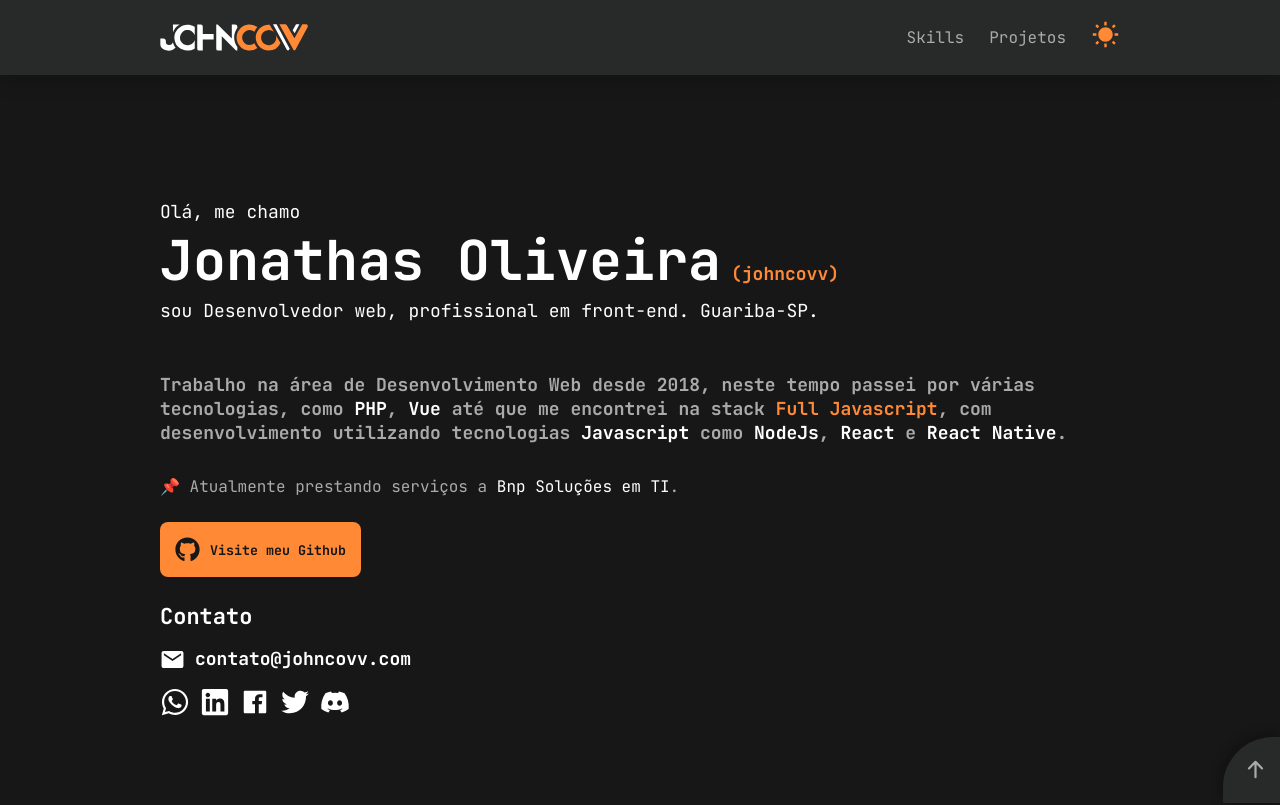
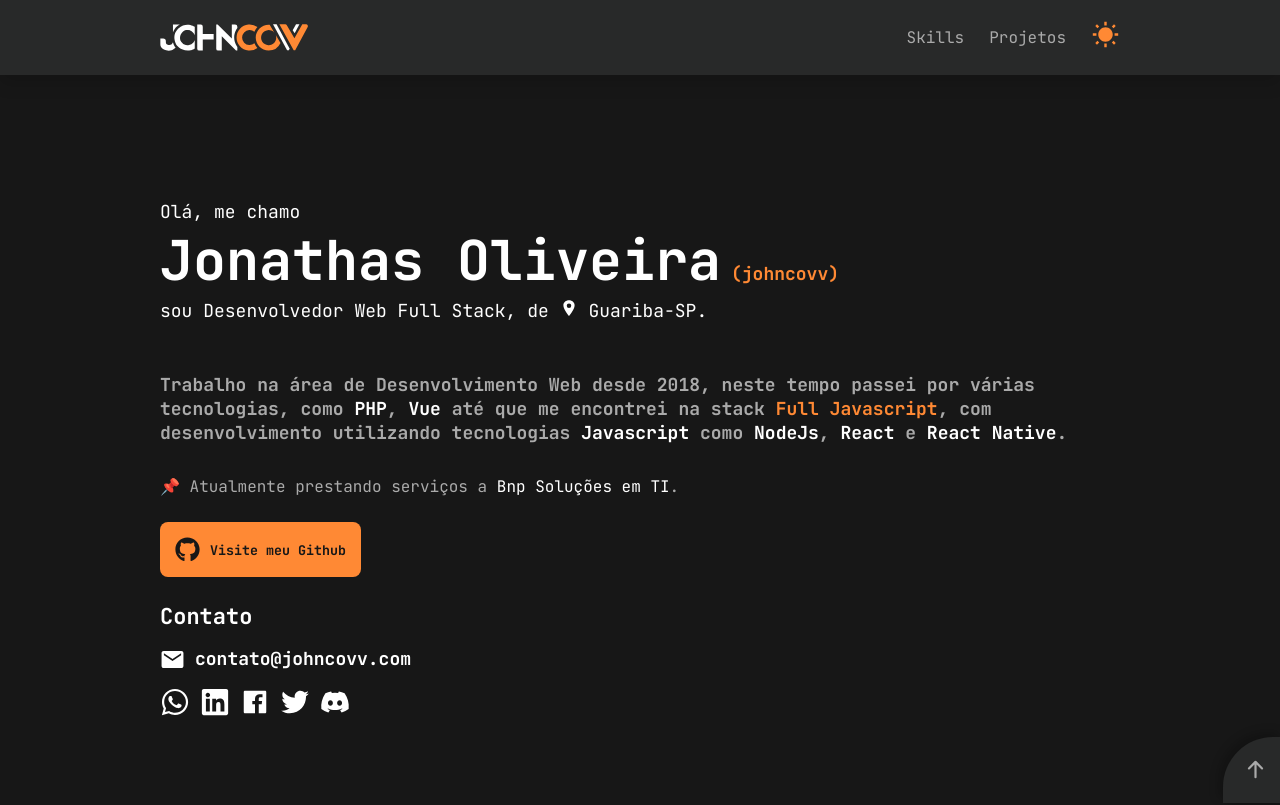
Before and after one commit to johncovv/portfolio, a React (Create React App) app: page / in a window 1280 px wide. Shown: the top 805 px of the page. Built offline with nearby package versions, Linux system fonts and the light colour scheme.

Commit message:
Updating dashboard content text

```diff
--- a/src/pages/Dashboard/index.tsx
+++ b/src/pages/Dashboard/index.tsx
@@ -1,6 +1,7 @@
 import React, { useEffect } from 'react';
 
 import { useHistory, useLocation } from 'react-router-dom';
+import { IoLocationSharp } from 'react-icons/io5';
 
 import EmailButton from './components/EmailButton';
 import GithubButton from './components/GithubButton';
@@ -39,7 +40,9 @@ const Dashboard: React.FunctionComponent = () => {
 				<p className="primary">
 					Jonathas Oliveira<span>(johncovv)</span>
 				</p>
-				<p>sou Desenvolvedor web, profissional em front-end. Guariba-SP.</p>
+				<p>
+					sou Desenvolvedor Web Full Stack, de <IoLocationSharp /> Guariba-SP.
+				</p>
 			</LogoTitle>
 
 			{/* about */}
```
